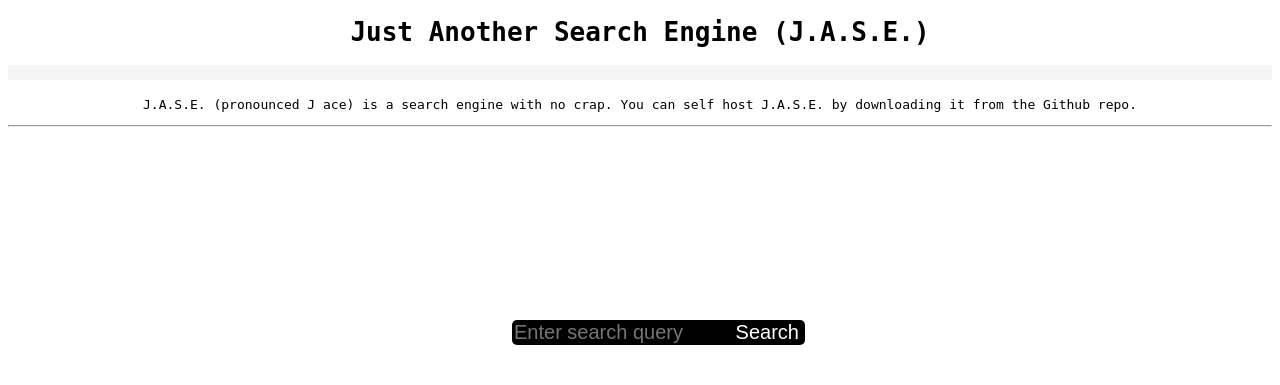
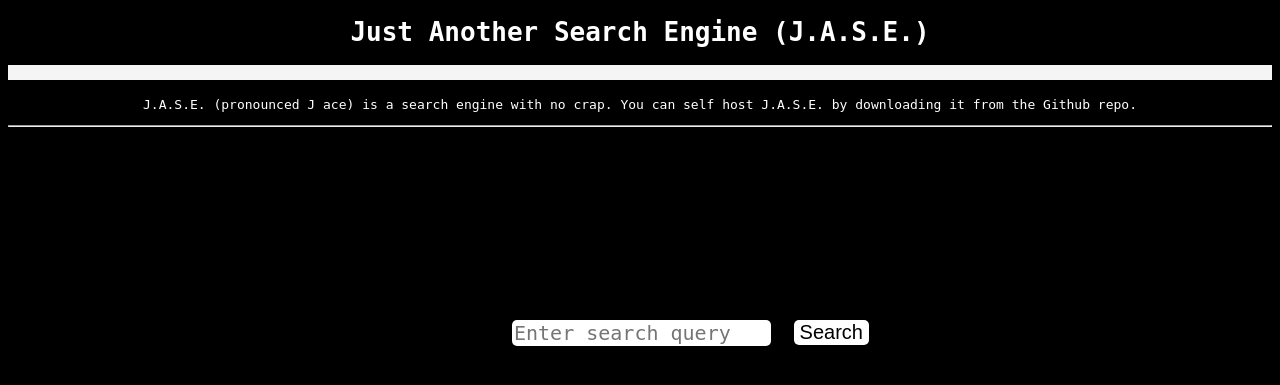
Before and after one commit to 507-Software/jasesearchengine, a Flask app: page / in a window 1280 px wide. Shown: the top 385 px of the page. Run offline with Flask 3, Linux system fonts and the light colour scheme.

Commit message:
Update index.html

```diff
--- a/templates/index.html
+++ b/templates/index.html
@@ -1,37 +1,43 @@
-<!DOCTYPE html>
+ <!DOCTYPE html>
 <html lang="en">
 <head>
     <meta charset="UTF-8">
     <meta name="viewport" content="width=device-width, initial-scale=1.0">
 <style>
-    title {
+ body {
+  background-color:black;
+ }
+ title {
   font-family: monospace;
   text-align: center;
+  color:white;
 }
 
 h1 {
   font-family: monospace;
   text-align: center;
+  color:white;
 
 }
 
 input{
   position:absolute;
-  color: white;
-  background-color:black;
+  color: black;
+  background-color:white;
   border:none;
   border-radius: 5px;
   left:40%;
   top:40%;
   font-size:20px;
+  font-family:monospace;
 }
 
 button {
   position:absolute;
-  left:57%;
+  left:62%;
   top:40%;
-  color:white;
-  background-color:black;
+  color:black;
+  background-color:white;
   border:none;
   border-radius:5px;
   font-size:20px;
@@ -39,11 +45,12 @@ button {
 p {
     font-family:monospace;
     text-align:center;
+    color:white;
 }
 marquee {
      font-family:monospace;
      background-color:black;
-     color:white;
+     color:black;
 }
 </style>
     <title>J.A.S.E.</title>
```
